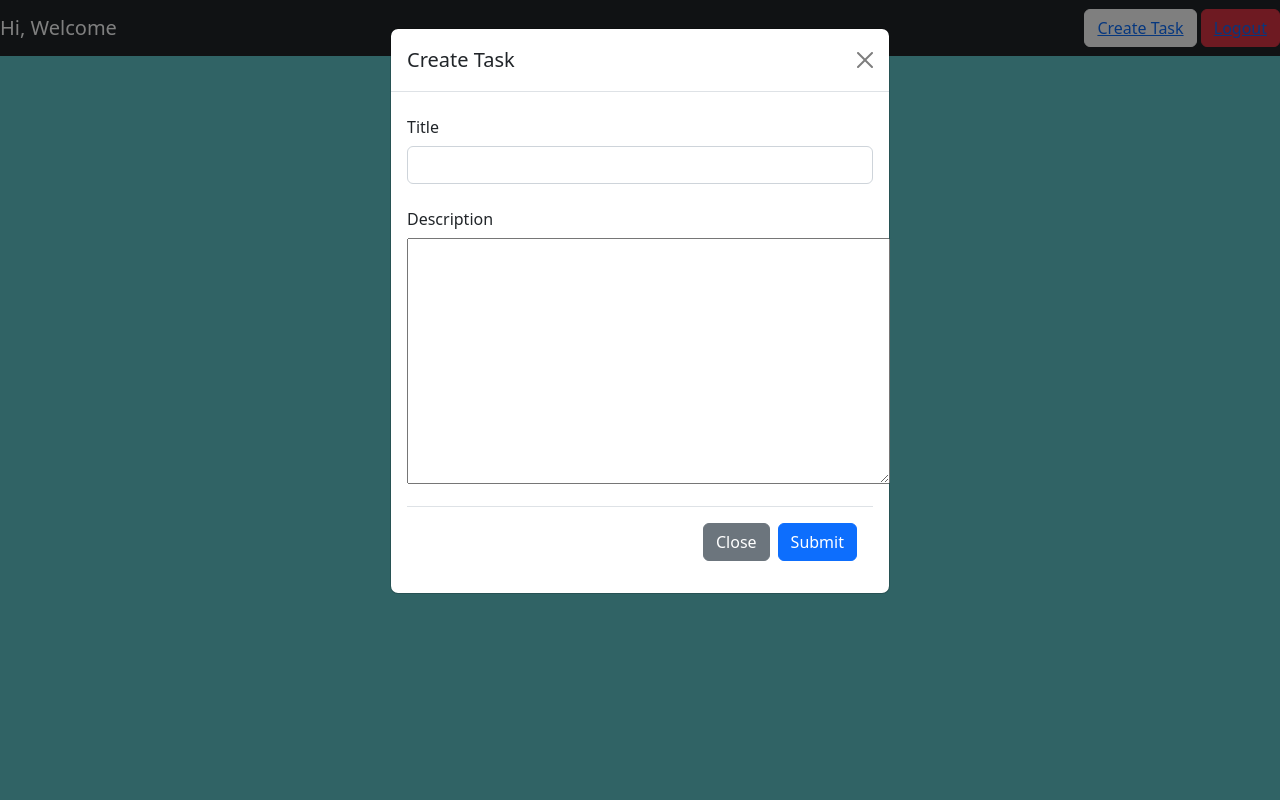
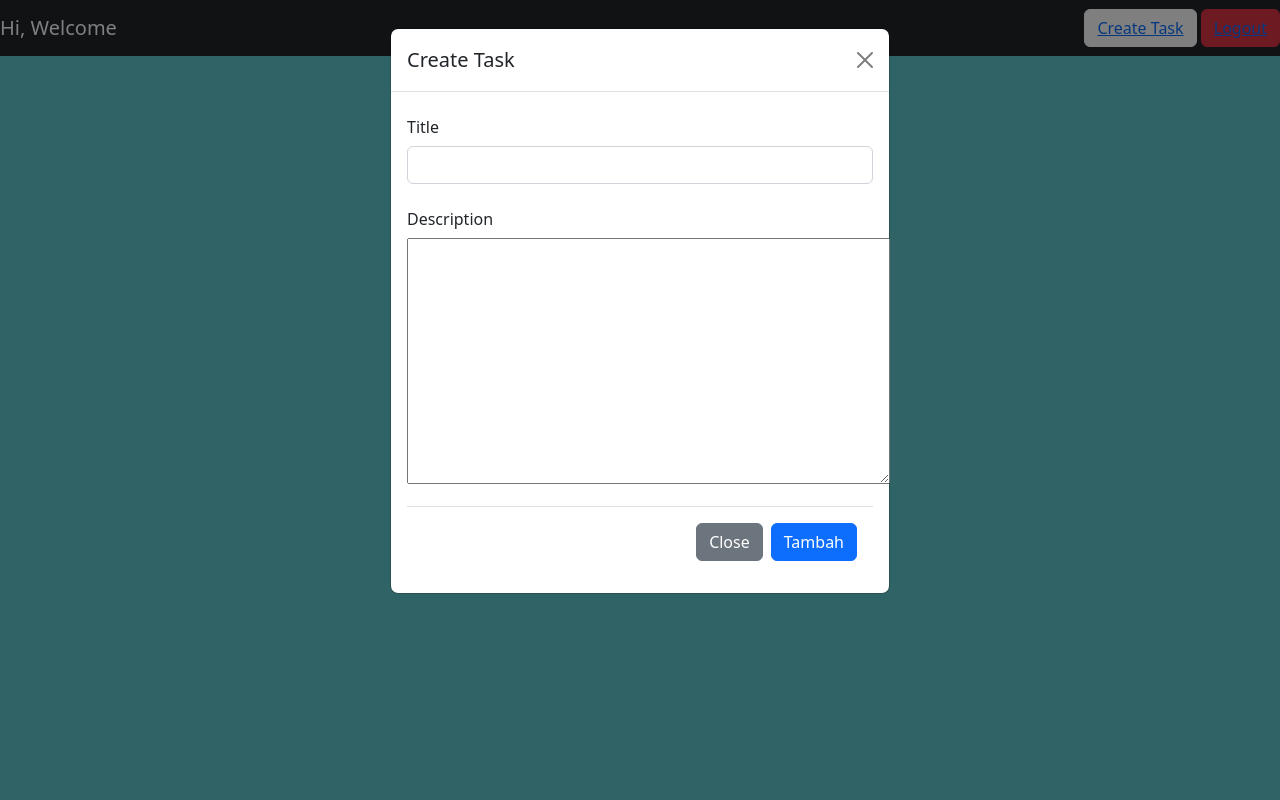
Before and after one commit to bagas-sw/tugas-pbp-002, a Django app: template todolist/templates/todolist.html in a window 1280 px wide, after a click on "Create Task". Run offline with Django 4.2, Linux system fonts and the light colour scheme; the template is opened without the code that fills it, so the values that code supplies are empty.

Commit message:
Update todolist.html

```diff
--- a/todolist/templates/todolist.html
+++ b/todolist/templates/todolist.html
@@ -81,7 +81,7 @@
           </div>
         </div>`
       )
-      $("#createTaskModal").modal("toggle")
+      $("#createTaskModal").modal("hide")
     })
   })
 })
@@ -118,7 +118,7 @@
             </div>
             <div class="modal-footer">
               <button type="button" class="btn btn-secondary" data-bs-dismiss="modal">Close</button>
-              <button type="submit" class="btn btn-primary" data-bs-dismiss="modal" id="tambahTask">Submit</button>
+              <button type="submit" class="btn btn-primary" data-bs-dismiss="modal" id="tambahTask">Tambah</button>
             </div>
           </form>
         </div>
```
